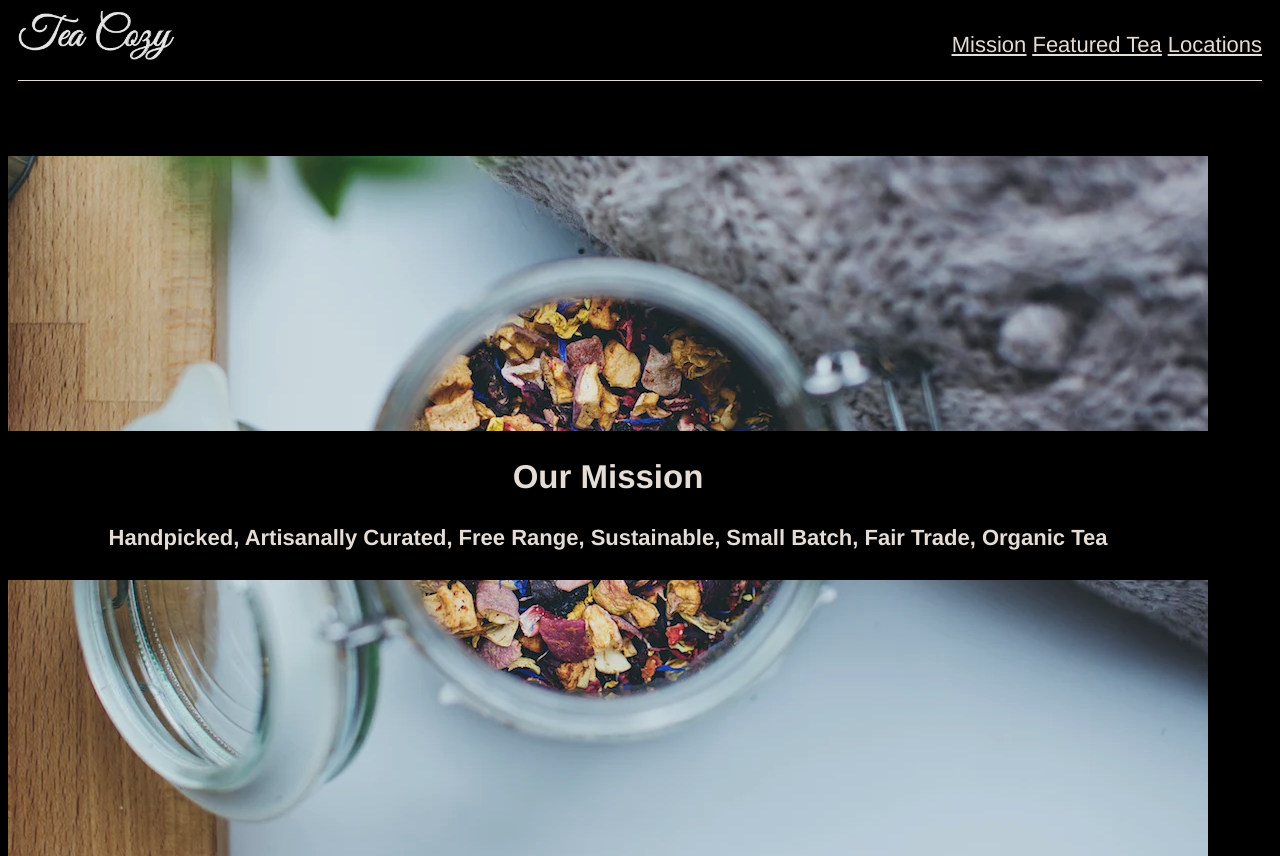
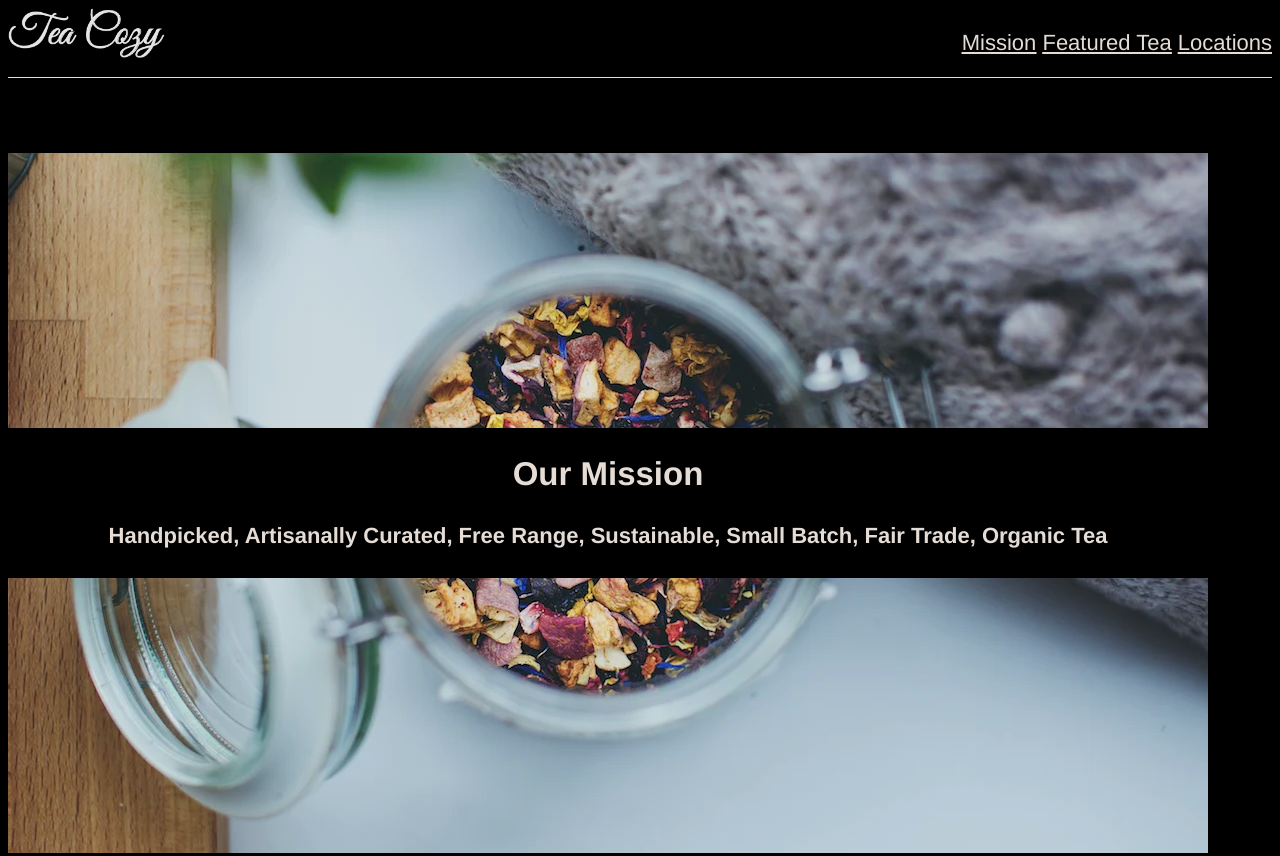
Before and after one commit to rachael-m/TeaCozy_Project, a plain HTML site: page index.html in a window 1280 px wide. Shown: the top 856 px of the page. Drawn offline with Linux system fonts and the light colour scheme.

Commit message:
Update styles.css
Changed line 18. Margin to height.

```diff
--- a/Resources/CSS/styles.css
+++ b/Resources/CSS/styles.css
@@ -15,7 +15,7 @@ body{
 
 header {
     display: flex;
-    margin: 9.5px 10px;
+    height: 69px;
     border-bottom: 1px solid seashell;
     position: sticky;
     top: 0;
```
